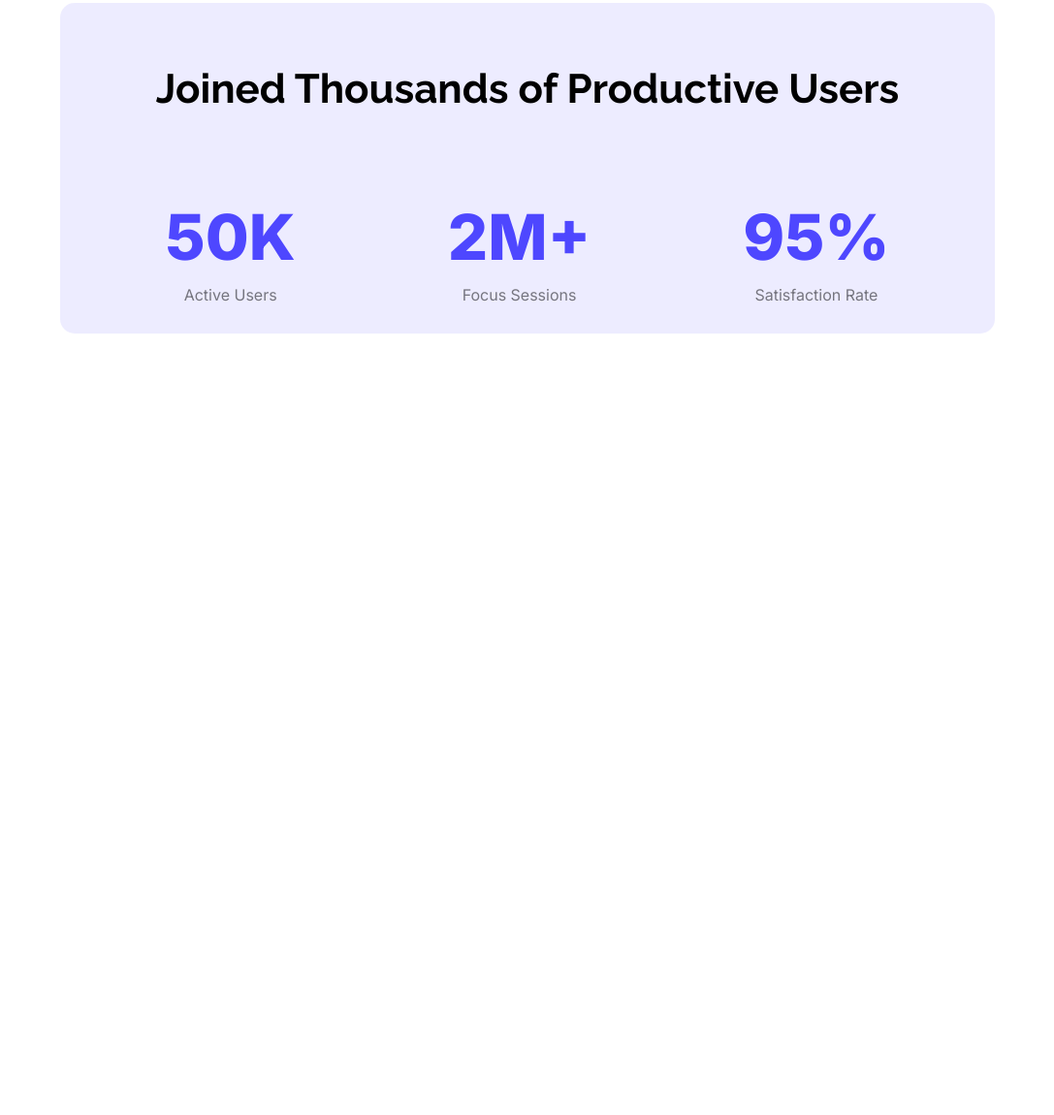
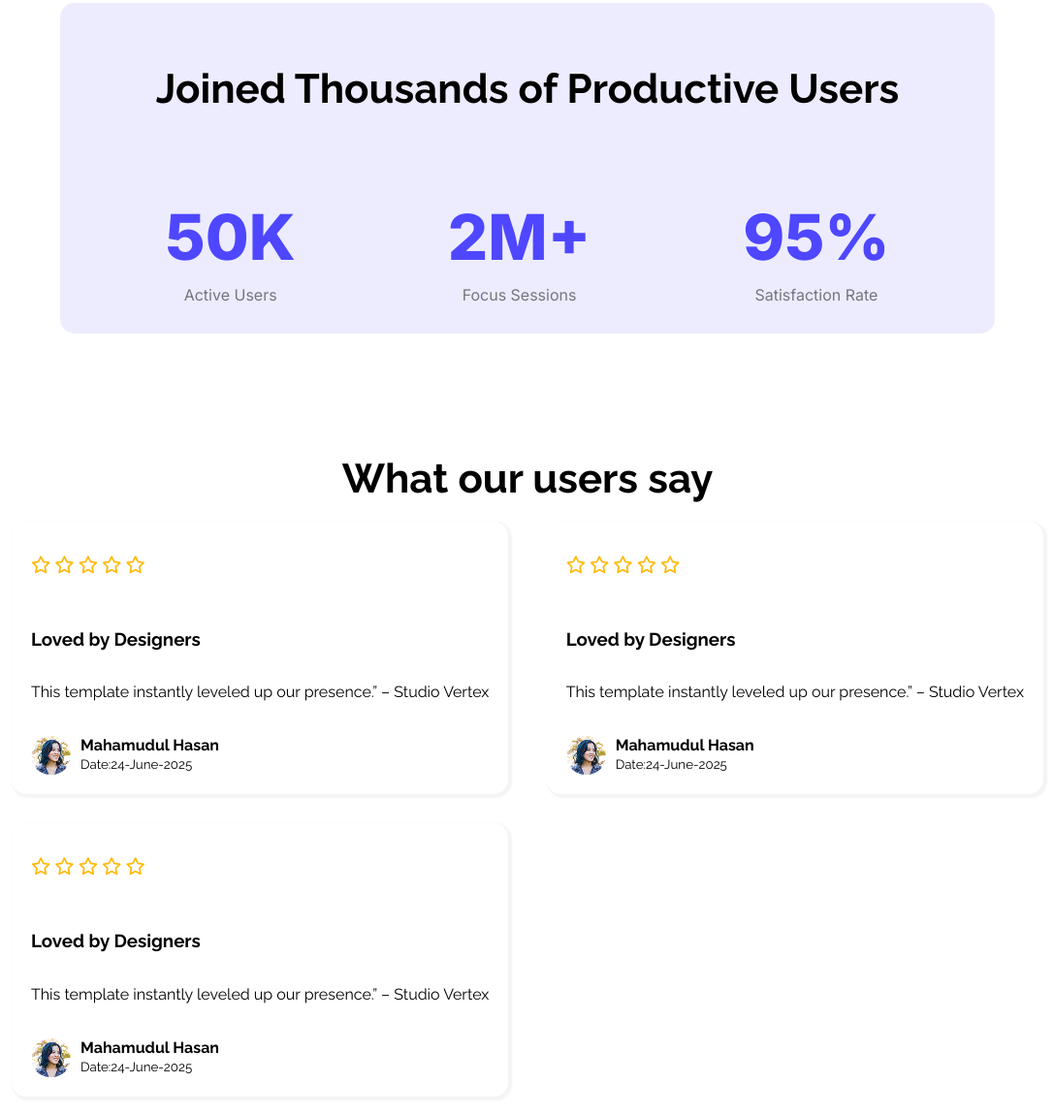
Before and after one commit to mhmridul24/assignment1, a plain HTML site: page index.html in a window 1280 px wide. Shown: the part 1477-2627 px from the top of the page at 97% size, without its empty margins (96-1183 px from the left). Before the commit the page ends 1851 px from the top, so only its background shows below. Drawn offline with Linux system fonts and the light colour scheme.

Commit message:
added section3

```diff
--- a/index.html
+++ b/index.html
@@ -14,6 +14,8 @@
     <link href="https://fonts.googleapis.com/css2?family=Raleway:ital,wght@0,100..900;1,100..900&display=swap" rel="stylesheet">
     <!-- My CSS file linked -->
     <link rel="stylesheet" href="styles/design.css">
+    <!-- Adding font awesome link -->
+    <script src="https://kit.fontawesome.com/ebe66a74b8.js" crossorigin="anonymous"></script>
 
 </head>
 <body class="inter-font raleway-font">
@@ -63,6 +65,69 @@
             </div>
         </section>
 
+        <section class="section3">
+            <h2 class="title">What our users say</h2>
+            <div class="users-container">
+                <div class="user1">
+                <p class="star">
+                    <i class="fa-regular fa-star"></i>
+                    <i class="fa-regular fa-star"></i>
+                    <i class="fa-regular fa-star"></i>
+                    <i class="fa-regular fa-star"></i>
+                    <i class="fa-regular fa-star"></i>
+                </p>
+                <h3>Loved by Designers</h3>
+                <p>This template instantly leveled up our presence.” – Studio Vertex</p>
+                    <div class="user-footer ">
+                        <img src="Assets/avatar.png" alt="user-picture">
+                        <div>
+                        <strong>Mahamudul Hasan</strong> <br>
+                        <small>Date:24-June-2025 </small>
+                        </div>
+                    </div>
+                </div>
+
+                <div class="user1">
+                <p class="star">
+                    <i class="fa-regular fa-star"></i>
+                    <i class="fa-regular fa-star"></i>
+                    <i class="fa-regular fa-star"></i>
+                    <i class="fa-regular fa-star"></i>
+                    <i class="fa-regular fa-star"></i>
+                </p>
+                <h3>Loved by Designers</h3>
+                <p>This template instantly leveled up our presence.” – Studio Vertex</p>
+                    <div class="user-footer">
+                        <img src="Assets/avatar.png" alt="user-picture">
+                        <div>
+                        <strong>Mahamudul Hasan</strong> <br>
+                        <small>Date:24-June-2025 </small>
+                        </div>
+                    </div>
+                </div>
+
+                <div class="user1">
+                <p class="star">
+                    <i class="fa-regular fa-star"></i>
+                    <i class="fa-regular fa-star"></i>
+                    <i class="fa-regular fa-star"></i>
+                    <i class="fa-regular fa-star"></i>
+                    <i class="fa-regular fa-star"></i>
+                </p>
+                <h3>Loved by Designers</h3>
+                <p>This template instantly leveled up our presence.” – Studio Vertex</p>
+                    <div class="user-footer">
+                        <img src="Assets/avatar.png" alt="user-picture">
+                        <div>
+                        <strong>Mahamudul Hasan</strong> <br>
+                        <small>Date:24-June-2025 </small>
+                        </div>
+                    </div>
+                </div>
+
+
+            </div>
+        </section>
     </main>
 
     <footer>
--- a/styles/design.css
+++ b/styles/design.css
@@ -116,3 +116,41 @@ nav{
     align-items: center;
 
 }
+
+/* Section3 styles */
+.section3{
+    padding: 60px 100px;
+
+}
+.section3  h2{
+    text-align: center;
+    margin-bottom: 20px;
+}
+.users-container{
+    display: flex;
+    justify-content: space-between;
+    gap: 30px;
+    flex-wrap: wrap;
+}
+.user1{
+    background-color: rgba(255, 255, 255, 0.5) ;
+    border-radius: 15px;
+    padding: 20px;
+    text-align: left;
+    display: flex ;
+    flex-direction: column;
+    justify-content: space-between;
+    box-shadow: 2px 2px 2px 2px rgba(168, 166, 166, 0.124);
+}
+
+.star i{
+    color: #FFB805 ;
+    font-size: 18px;
+}
+.user-footer{
+    display: flex;
+    gap: 10px;
+}
+.user-footer img{
+    border-radius: 50px;
+}
```
